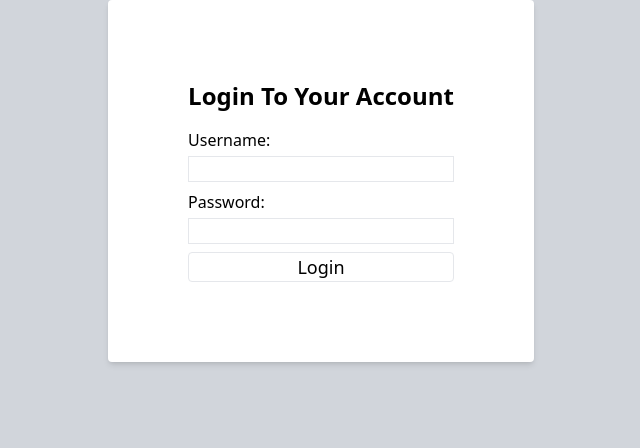
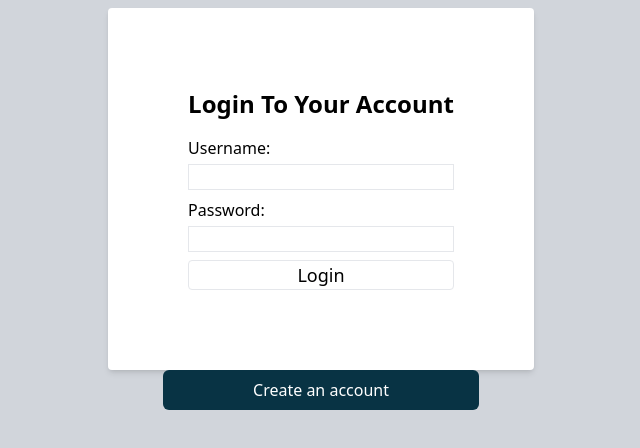
Before and after one commit to Braulee7/CS314-Front-End, a React (Vite) app: page /login in a window 1280 px wide. Shown: the top 448 px of the page, without its empty margins (319-959 px from the left). Built offline with nearby package versions, Linux system fonts and the light colour scheme.

Commit message:
Changed login page to feature create account form

```diff
--- a/src/App.tsx
+++ b/src/App.tsx
@@ -5,7 +5,7 @@ import {
   getRoomLoader,
 } from "./util/api";
 import Home from "./components/home";
-import Login from "./components/login";
+import SignInPage from "./components/sign-in-page";
 import ChatRoom from "./components/chat-room";
 
 const router = createBrowserRouter([
@@ -23,7 +23,7 @@ const router = createBrowserRouter([
   },
   {
     path: "/login",
-    element: <Login />,
+    element: <SignInPage />,
   },
 ]);
 
--- a/src/components/create-user/index.tsx
+++ b/src/components/create-user/index.tsx
@@ -2,7 +2,6 @@ import { useState } from "react";
 import { useNavigate } from "react-router-dom";
 import Api from "../../util/api";
 import ErrorMessage from "../error-message";
-
 
 interface UserCredentials {
   username: string;
@@ -51,7 +50,7 @@ function CreateUserForm() {
   };
 
   return (
-    <div className=" min-h-screen bg-gray-300 flex justify-center items-start">
+    <div className=" min-h-[100%] bg-gray-300 flex justify-center items-start">
       <div className="bg-white p-20 rounded shadow-md w-110">
         <h1 className="text-2xl font-bold mb-4">Create a new account</h1>
         <form id="create-user-form" onSubmit={handleSubmit}>
--- a/src/components/login/index.tsx
+++ b/src/components/login/index.tsx
@@ -50,7 +50,7 @@ function Login() {
 
   return (
     <div>
-      <div className=" min-h-screen bg-gray-300 flex justify-center items-start">
+      <div className=" min-h-[100%] bg-gray-300 flex justify-center items-start">
         <div className="bg-white p-20 rounded shadow-md w-110">
           <h1 className="text-2xl font-bold mb-4">Login To Your Account</h1>
           <form id="loginForm" onSubmit={handleSubmit}>
--- /dev/null
+++ b/src/components/sign-in-page/index.tsx
@@ -0,0 +1,21 @@
+import { useState } from "react";
+import Login from "../login";
+import CreateUserForm from "../create-user";
+
+function SignInPage() {
+  const [showLogin, setShowLogin] = useState(true);
+  return (
+    <div className="min-h-screen flex flex-col content-between p-2 bg-gray-300">
+      {showLogin ? <Login /> : <CreateUserForm />}
+
+      <button
+        className="p-2 bg-cyan-950 rounded-md text-white hover:bg-cyan-900 w-1/4 self-center"
+        onClick={() => setShowLogin(!showLogin)}
+      >
+        {showLogin ? "Create an account" : "Login"}
+      </button>
+    </div>
+  );
+}
+
+export default SignInPage;
```
